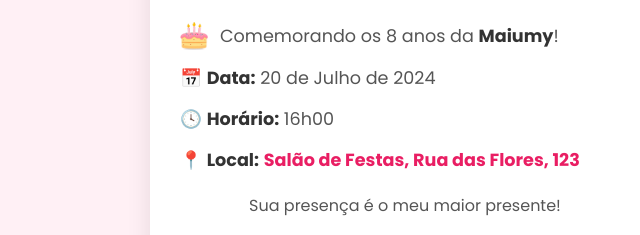
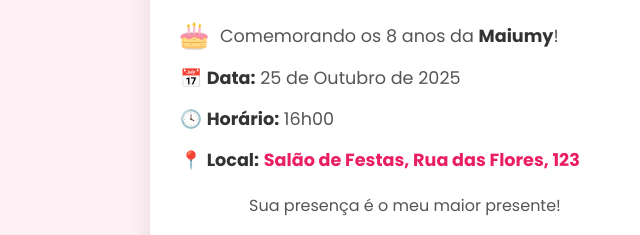
Before and after one commit to THZ-WEB/MaiumyBirthday, a plain HTML site: page index.html in a window 1280 px wide. Shown: the part 391-626 px from the top of the page, 235-875 px from the left. Drawn offline with nearby package versions, Linux system fonts and the light colour scheme; no server answers.

Commit message:
Update index.html

```diff
--- a/index.html
+++ b/index.html
@@ -42,7 +42,7 @@
             <span>Comemorando os 8 anos da <strong>Maiumy</strong>!</span>
         </div>
         <div class="detalhe-item">
-            <span>📅 <strong>Data:</strong> 20 de Julho de 2024</span>
+            <span>📅 <strong>Data:</strong> 25 de Outubro de 2025</span>
         </div>
         <div class="detalhe-item">
             <span>🕓 <strong>Horário:</strong> 16h00</span>
```
